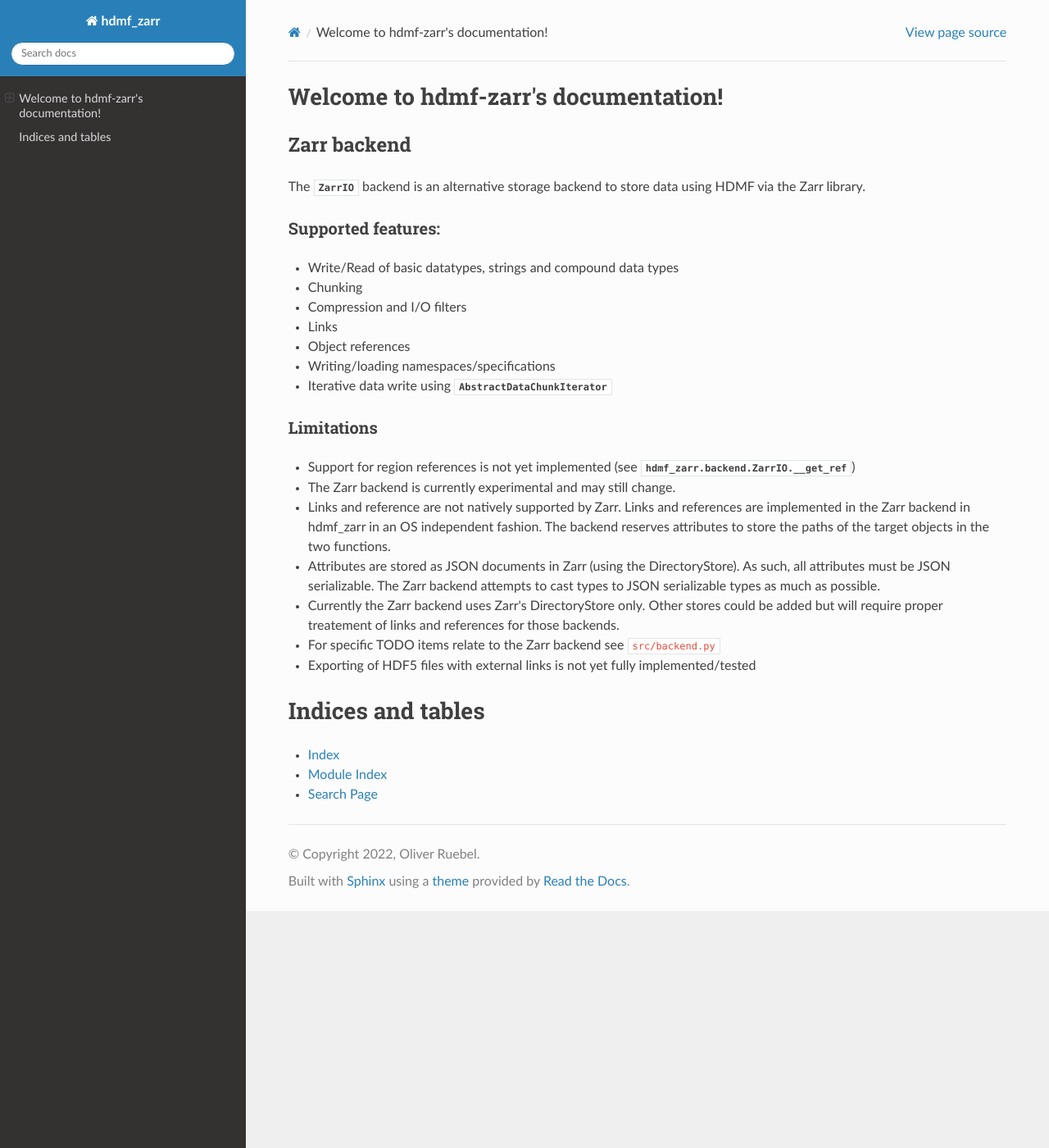
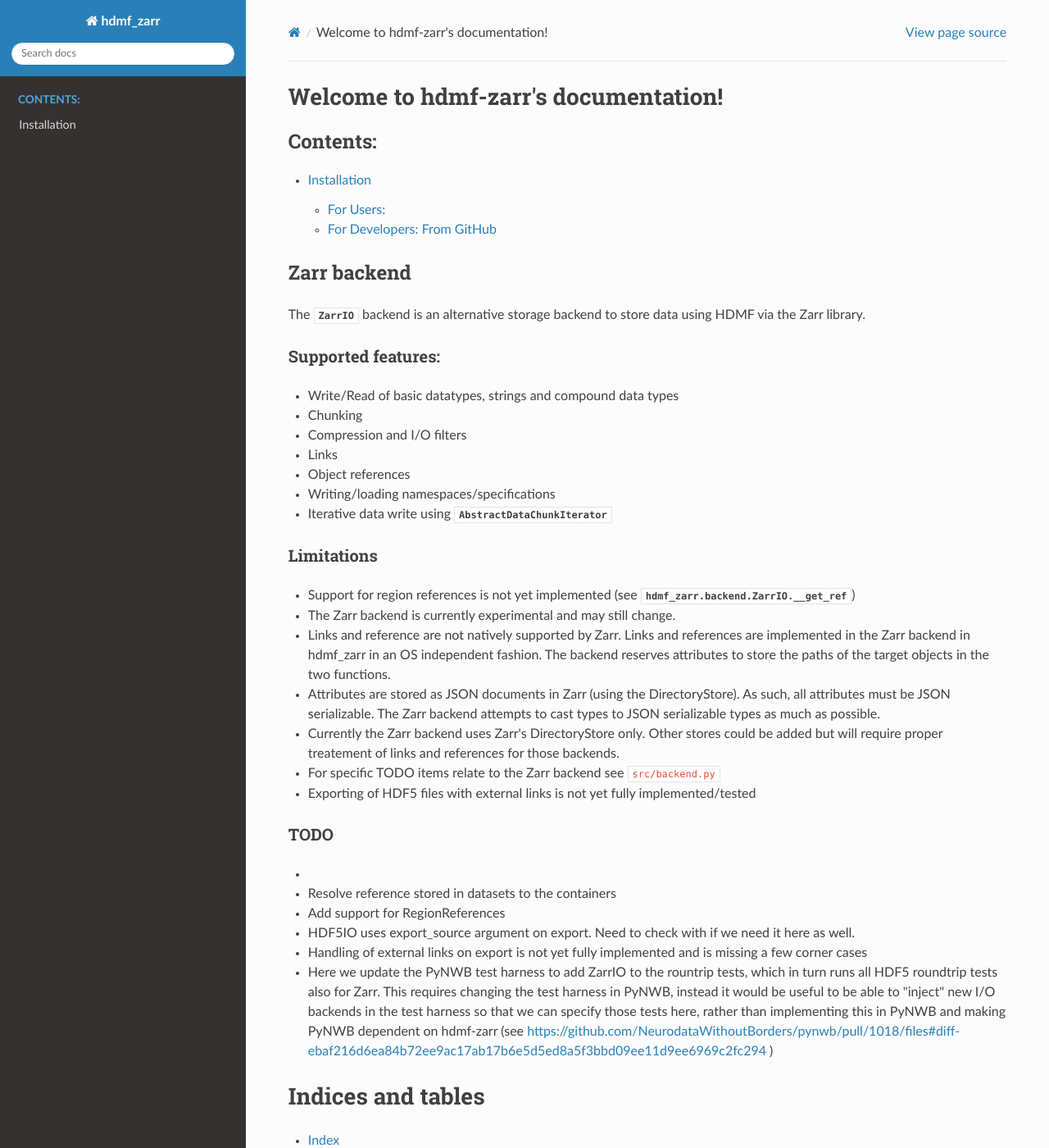
Before and after one commit to hdmf-dev/hdmf-zarr, a Sphinx documentation site: the page built from docs/source/index.rst, in a window 1280 px wide and 1400 px high. Shown: the whole window at 82% size. Built offline with Sphinx 7.4.7 and the Read the Docs theme 2.0.0, drawn with Linux system fonts in a browser that asks for light colours; pages that are not in the unit, such as notebooks, are missing from menus.

Commit message:
Added TODO items and updated doc Makefile help formatting

```diff
--- a/docs/source/index.rst
+++ b/docs/source/index.rst
@@ -10,6 +10,7 @@
    :maxdepth: 2
    :caption: Contents:
 
+   installation
    tutorials/index
    hdmf_zarr
 
@@ -41,6 +42,14 @@
 - For specific TODO items relate to the Zarr backend see ``src/backend.py``
 - Exporting of HDF5 files with external links is not yet fully implemented/tested
 
+TODO
+^^^^
+-
+- Resolve reference stored in datasets to the containers
+- Add support for RegionReferences
+- HDF5IO uses export_source argument on export. Need to check with if we need it here as well.
+- Handling of  external links on export is not yet fully implemented and is missing a few corner cases
+- Here we update the PyNWB test harness to add ZarrIO to the rountrip tests, which in turn runs all HDF5 roundtrip tests also for Zarr. This requires changing the test harness in PyNWB, instead it would be useful to be able to "inject" new I/O backends in the test harness so that we can specify those tests here, rather than implementing this in PyNWB and making PyNWB dependent on hdmf-zarr (see https://github.com/NeurodataWithoutBorders/pynwb/pull/1018/files#diff-ebaf216d6ea84b72ee9ac17ab17b6e5d5ed8a5f3bbd09ee11d9ee6969c2fc294 )
 
 
 Indices and tables
```
Also changed, not shown: 1 other file.
